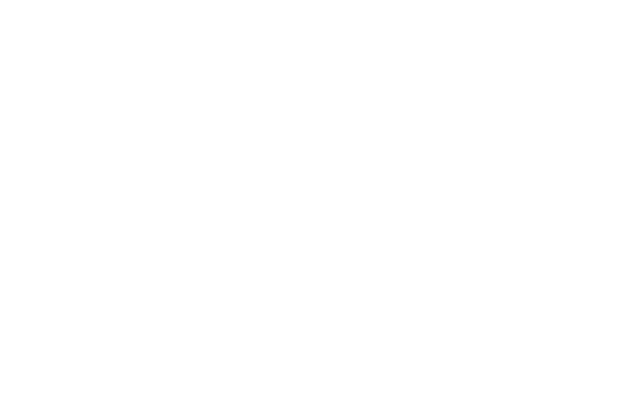
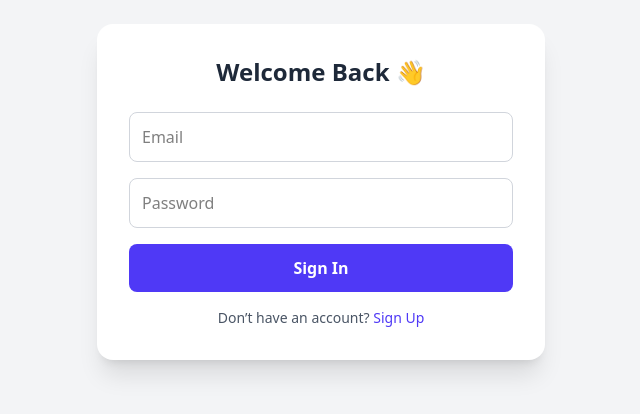
Before and after one commit to chiragSharma2424/transaction-app, a React (Vite) app in the folder v2/frontend/: page /signin in a window 1280 px wide. Shown: the part 208-622 px from the top of the page, without its empty margins (319-959 px from the left). Built offline with nearby package versions, Linux system fonts and the light colour scheme.

Commit message:
signup, signin done

```diff
--- a/v2/frontend/src/App.jsx
+++ b/v2/frontend/src/App.jsx
@@ -1,13 +1,17 @@
-import React from "react";
 import Signup from "./Pages/Signup";
 import { Route, Routes } from 'react-router-dom'
+import Signin from "./Pages/Signin";
+import Dashboard from "./Pages/Dashboard";
+import Send from "./Pages/Send";
 
 function App() {
   return (
     <div>
       <Routes>
         <Route path="/signup" element={<Signup />} />
-        <Route path="/signin" element={<div></div>} />
+        <Route path="/signin" element={<Signin />} />
+        <Route path="/dashboard" element={<Dashboard />} />
+        <Route path="/send" element={<Send />} />
       </Routes>
     </div>
   )
--- a/v2/frontend/src/Pages/Dashboard.jsx
+++ b/v2/frontend/src/Pages/Dashboard.jsx
@@ -0,0 +1,11 @@
+import React from 'react'
+
+function Dashboard() {
+  return (
+    <div>
+
+    </div>
+  )
+}
+
+export default Dashboard;
--- a/v2/frontend/src/Pages/Send.jsx
+++ b/v2/frontend/src/Pages/Send.jsx
@@ -0,0 +1,11 @@
+import React from 'react'
+
+function Send() {
+  return (
+    <div>
+
+    </div>
+  )
+}
+
+export default Send;
--- a/v2/frontend/src/Pages/Signin.jsx
+++ b/v2/frontend/src/Pages/Signin.jsx
@@ -0,0 +1,61 @@
+import React from "react";
+import { useState } from "react";
+import { useNavigate } from "react-router-dom";
+
+function Signin() {
+    const navigate = useNavigate();
+    const [email, setEmail] = useState();
+    const [password, setPassword] = useState();
+  return (
+    <div className="flex justify-center items-center min-h-screen bg-gray-100">
+      <div className="bg-white shadow-xl rounded-2xl p-8 w-full max-w-md">
+        <h2 className="text-2xl font-bold text-center mb-6 text-gray-800">
+          Welcome Back 👋
+        </h2>
+
+        <div className="flex flex-col space-y-4">
+          <input type="email" placeholder="Email"
+            className="border border-gray-300 rounded-lg p-3 focus:outline-none focus:ring-2 focus:ring-indigo-500"
+             onChange={(e) => {
+                setEmail(e.target.value);
+             }}
+          />
+          <input type="password" placeholder="Password"
+            className="border border-gray-300 rounded-lg p-3 focus:outline-none focus:ring-2 focus:ring-indigo-500"
+              onChange={(e) => {
+                setPassword(e.target.value);
+              }}
+          />
+
+          <button className="bg-indigo-600 text-white py-3 rounded-lg hover:bg-indigo-700 transition duration-200 font-semibold"
+             onClick={() => {
+                fetch('http://locahost:3000/api/v2/user', {
+                    method: "POST",
+                    headers: {
+                        "Content-Type": "application/json"
+                    },
+                    body: JSON.stringify({
+                        email: email,
+                        password: password
+                    })
+                })
+             }}
+          >
+            Sign In
+          </button>
+        </div>
+
+        <p className="text-center text-gray-600 mt-4 text-sm">
+          Don’t have an account?{" "}
+          <a className="text-indigo-600 hover:underline font-medium cursor-pointer" onClick={() => {
+            navigate('/signup')
+          }}>
+            Sign Up
+          </a>
+        </p>
+      </div>
+    </div>
+  );
+}
+
+export default Signin;
--- a/v2/frontend/src/Pages/Signup.jsx
+++ b/v2/frontend/src/Pages/Signup.jsx
@@ -1,10 +1,12 @@
 import React from "react";
 import { useState } from "react";
+import { useNavigate } from "react-router-dom";
 
 function Signup() {
     const [fullName, setFullName] = useState('');
     const [email, setEmail] = useState('');
     const [password, setPassword] = useState('');
+    const navigate = useNavigate();
 
   return (
     <div className="flex justify-center items-center min-h-screen bg-gray-300">
@@ -50,6 +52,14 @@
           >
             Sign Up
           </button>
+          <p className="text-center text-gray-600 mt-4 text-sm">
+          Already have an account{" "}
+          <a className="text-indigo-600 hover:underline font-medium cursor-pointer" onClick={() => {
+            navigate('/signin')
+          }}>
+            Sign in
+          </a>
+        </p>
         </div>
       </div>
     </div>
```
